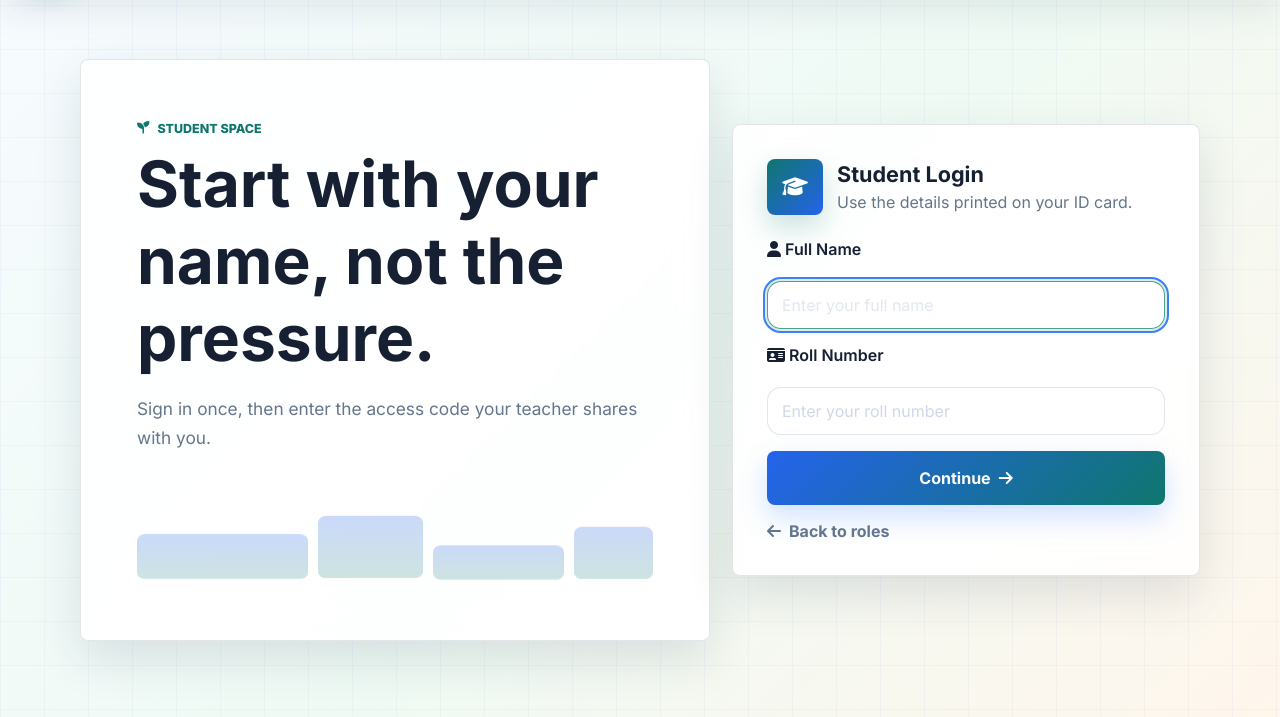
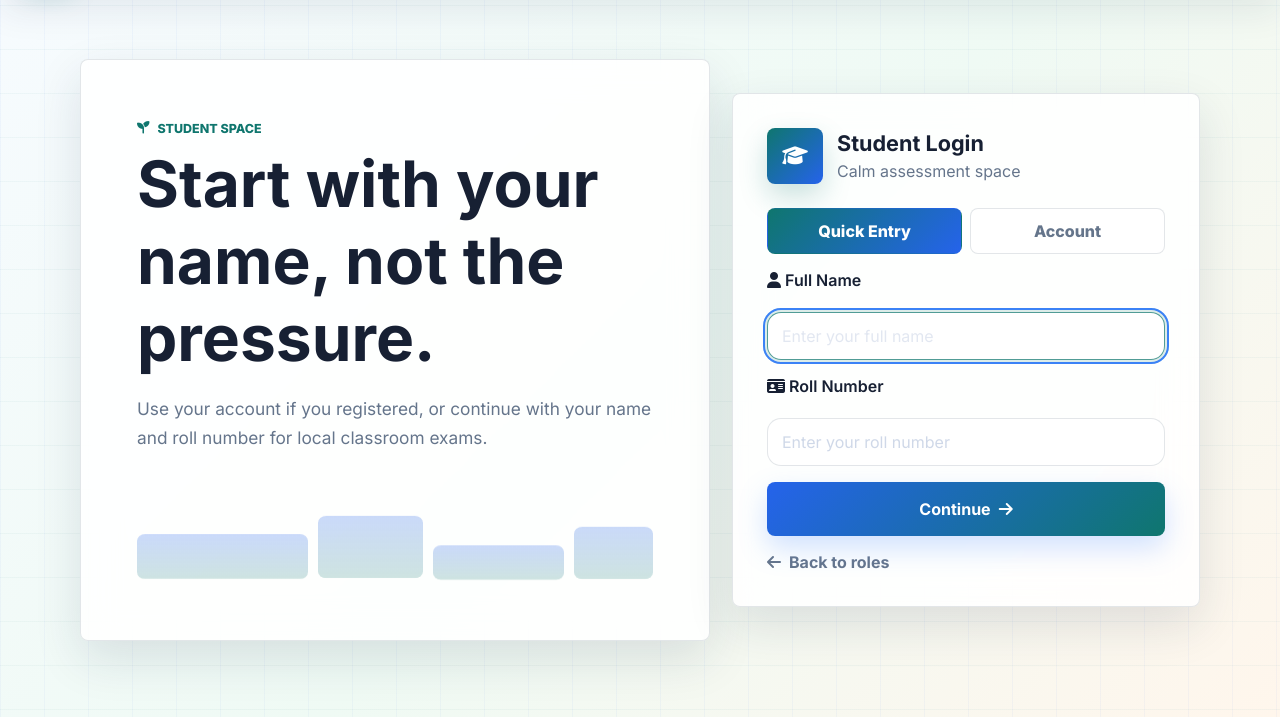
Before and after one commit to trek2terminal/exam_system, a Flask app: page /student/login in a window 1280 px wide. Shown: the part 83-800 px from the top of the page. Run offline with Flask 3, Linux system fonts and the light colour scheme; data comes from the database, SQL or seed files in the repository.

Commit message:
feat: add student self-registration and account login

```diff
--- a/app/routes/auth_routes.py
+++ b/app/routes/auth_routes.py
@@ -3,10 +3,35 @@ from datetime import datetime
 from app.models.database import db
 from app.models.user_model import User
 from app.models.audit_model import AuditLog
+from app.services.settings_service import SettingsService
 from app.utils.rate_limiter import rate_limit
 from app.utils.network import get_client_ip
 
 auth_bp = Blueprint("auth", __name__)
+
+
+def _valid_student_password(password):
+    return (
+        len(password or "") >= 8
+        and any(ch.isupper() for ch in password or "")
+        and any(ch.isdigit() for ch in password or "")
+        and any(not ch.isalnum() for ch in password or "")
+    )
+
+
+def _set_student_session(student_name, roll_no, student_id=None, username=None):
+    session.clear()
+    session.permanent = True
+    session["student_id"] = student_id or hash(f"{student_name}_{roll_no}_{datetime.utcnow().isoformat()}")
+    if student_id:
+        session["user_id"] = student_id
+        session["student_user_id"] = student_id
+    if username:
+        session["student_username"] = username
+    session["student_name"] = student_name
+    session["roll_no"] = (roll_no or "").strip().upper()
+    session["role"] = "student"
+    session["login_time"] = datetime.utcnow().isoformat()
 
 
 @auth_bp.route("/")
@@ -276,27 +301,156 @@ def teacher_logout():
 @rate_limit("student_login", methods=("POST",), json_response=False)
 def student_login():
     """Student Login"""
+    platform_settings = SettingsService.get_settings()
+
     if request.method == "POST":
+        login_mode = request.form.get("login_mode", "quick")
+
+        if login_mode == "account":
+            identifier = request.form.get("identifier", "").strip()
+            password = request.form.get("password", "").strip()
+
+            if not identifier or not password:
+                flash("Username/roll number and password are required.", "danger")
+                return redirect(url_for("auth.student_login"))
+
+            user = User.query.filter(
+                User.role == "student",
+                db.or_(
+                    User.username == identifier,
+                    User.email == identifier,
+                    User.roll_number == identifier.upper(),
+                ),
+            ).first()
+
+            if not user:
+                flash("Invalid student login details.", "danger")
+                return redirect(url_for("auth.student_login"))
+
+            if not user.is_active:
+                flash("Your student account is disabled. Contact the administrator.", "danger")
+                return redirect(url_for("auth.student_login"))
+
+            if user.is_account_locked():
+                flash("Account is temporarily locked. Try again later.", "danger")
+                return redirect(url_for("auth.student_login"))
+
+            if not user.check_password(password):
+                user.increment_failed_attempts()
+                AuditLog(
+                    user_id=user.id,
+                    action="failed_student_login",
+                    resource_type="user",
+                    resource_id=user.id,
+                    status="failed",
+                    ip_address=get_client_ip(),
+                ).save()
+                flash("Invalid student login details.", "danger")
+                return redirect(url_for("auth.student_login"))
+
+            user.reset_failed_attempts()
+            _set_student_session(user.name, user.roll_number or user.username, student_id=user.id, username=user.username)
+
+            AuditLog(
+                user_id=user.id,
+                action="student_login",
+                resource_type="user",
+                resource_id=user.id,
+                status="success",
+                ip_address=get_client_ip(),
+            ).save()
+
+            flash(f"Welcome {user.name}!", "success")
+            return redirect(url_for("student.dashboard"))
+
         student_name = request.form.get("student_name", "").strip()
-        roll_no = request.form.get("roll_no", "").strip()
+        roll_no = request.form.get("roll_no", "").strip().upper()
 
         if not student_name or not roll_no:
             flash("Student name and roll number are required.", "danger")
             return redirect(url_for("auth.student_login"))
 
-        # For students, we create a session without persistent account
-        session.clear()
-        session.permanent = True
-        session["student_id"] = hash(f"{student_name}_{roll_no}_{datetime.utcnow().isoformat()}")
-        session["student_name"] = student_name
-        session["roll_no"] = roll_no
-        session["role"] = "student"
-        session["login_time"] = datetime.utcnow().isoformat()
+        _set_student_session(student_name, roll_no)
 
         flash(f"Welcome {student_name}!", "success")
         return redirect(url_for("student.dashboard"))
 
-    return render_template("auth/student_login.html")
+    return render_template("auth/student_login.html", settings=platform_settings)
+
+
+@auth_bp.route("/student/register", methods=["GET", "POST"])
+@rate_limit("student_login", methods=("POST",), json_response=False)
+def student_register():
+    """Student self-registration, controlled by admin settings."""
+    platform_settings = SettingsService.get_settings()
+    if not platform_settings.student_self_registration:
+        flash("Student registration is currently closed. Please use the details provided by your teacher.", "warning")
+        return redirect(url_for("auth.student_login"))
+
+    if request.method == "POST":
+        name = request.form.get("name", "").strip()
+        username = request.form.get("username", "").strip()
+        email = request.form.get("email", "").strip() or None
+        roll_no = request.form.get("roll_no", "").strip().upper()
+        password = request.form.get("password", "").strip()
+        confirm_password = request.form.get("confirm_password", "").strip()
+
+        if not name or not username or not roll_no or not password or not confirm_password:
+            flash("Name, username, roll number, password, and confirmation are required.", "danger")
+            return redirect(url_for("auth.student_register"))
+
+        if len(username) < 4:
+            flash("Username must be at least 4 characters.", "danger")
+            return redirect(url_for("auth.student_register"))
+
+        if password != confirm_password:
+            flash("Passwords do not match.", "danger")
+            return redirect(url_for("auth.student_register"))
+
+        if not _valid_student_password(password):
+            flash("Password must be at least 8 characters and include uppercase, number, and special character.", "danger")
+            return redirect(url_for("auth.student_register"))
+
+        if User.query.filter_by(username=username).first():
+            flash("Username already exists.", "danger")
+            return redirect(url_for("auth.student_register"))
+
+        if email and User.query.filter_by(email=email).first():
+            flash("Email already exists.", "danger")
+            return redirect(url_for("auth.student_register"))
+
+        if User.query.filter_by(role="student", roll_number=roll_no).first():
+            flash("A student account with this roll number already exists.", "danger")
+            return redirect(url_for("auth.student_register"))
+
+        student = User(
+            name=name,
+            username=username,
+            email=email,
+            role="student",
+            roll_number=roll_no,
+            is_active=True,
+            is_verified=True,
+            created_at=datetime.utcnow(),
+        )
+        student.set_password(password)
+        db.session.add(student)
+        db.session.commit()
+
+        AuditLog(
+            user_id=student.id,
+            action="student_self_register",
+            resource_type="user",
+            resource_id=student.id,
+            status="success",
+            ip_address=get_client_ip(),
+        ).save()
+
+        _set_student_session(student.name, student.roll_number, student_id=student.id, username=student.username)
+        flash("Student account created. Welcome!", "success")
+        return redirect(url_for("student.dashboard"))
+
+    return render_template("auth/student_register.html", settings=platform_settings)
 
 
 @auth_bp.route("/student/logout")
--- a/app/static/css/style.css
+++ b/app/static/css/style.css
@@ -2143,6 +2143,37 @@ html[data-theme="dark"] body.student-mode .theme-toggle {
     gap: 16px;
 }
 
+.student-login-tabs {
+    display: grid;
+    grid-template-columns: repeat(2, minmax(0, 1fr));
+    gap: 8px;
+    margin-bottom: 16px;
+}
+
+.student-login-tab {
+    min-height: 42px;
+    border: 1px solid var(--student-border);
+    border-radius: 8px;
+    color: var(--student-muted);
+    background: rgba(255, 255, 255, 0.48);
+    font-weight: 800;
+    cursor: pointer;
+}
+
+.student-login-tab.active {
+    color: #fff;
+    border-color: transparent;
+    background: linear-gradient(135deg, var(--student-teal), var(--student-blue));
+}
+
+.student-login-panel {
+    display: none;
+}
+
+.student-login-panel.active {
+    display: grid;
+}
+
 body.student-mode input,
 body.student-mode textarea,
 body.student-mode select {
--- a/app/templates/auth/student_login.html
+++ b/app/templates/auth/student_login.html
@@ -1,6 +1,6 @@
 {% extends "base.html" %}
 
-{% block title %}Student Entry - Exam System{% endblock %}
+{% block title %}Student Entry - {{ platform_settings.platform_name if platform_settings else 'Exam System' }}{% endblock %}
 
 {% block content %}
 <div class="student-entry">
@@ -8,7 +8,7 @@
         <div class="student-entry-copy">
             <span class="student-kicker"><i class="fas fa-seedling"></i> Student space</span>
             <h1>Start with your name, not the pressure.</h1>
-            <p>Sign in once, then enter the access code your teacher shares with you.</p>
+            <p>Use your account if you registered, or continue with your name and roll number for local classroom exams.</p>
         </div>
         <div class="student-calm-strip" aria-hidden="true">
             <span></span><span></span><span></span><span></span>
@@ -20,11 +20,17 @@
             <div class="student-form-icon"><i class="fas fa-graduation-cap"></i></div>
             <div>
                 <h2>Student Login</h2>
-                <p>Use the details printed on your ID card.</p>
+                <p>{{ settings.welcome_message if settings else 'Calm assessment space' }}</p>
             </div>
         </div>
 
-        <form method="POST" class="student-form">
+        <div class="student-login-tabs" role="tablist">
+            <button type="button" class="student-login-tab active" data-login-tab="quick">Quick Entry</button>
+            <button type="button" class="student-login-tab" data-login-tab="account">Account</button>
+        </div>
+
+        <form method="POST" class="student-form student-login-panel active" data-login-panel="quick">
+            <input type="hidden" name="login_mode" value="quick">
             <div class="form-group">
                 <label for="student_name"><i class="fas fa-user"></i> Full Name</label>
                 <input
@@ -55,9 +61,69 @@
             </button>
         </form>
 
+        <form method="POST" class="student-form student-login-panel" data-login-panel="account">
+            <input type="hidden" name="login_mode" value="account">
+            <div class="form-group">
+                <label for="identifier"><i class="fas fa-user-lock"></i> Username / Email / Roll No</label>
+                <input
+                    type="text"
+                    id="identifier"
+                    name="identifier"
+                    placeholder="Enter username, email, or roll number"
+                    autocomplete="username"
+                >
+            </div>
+
+            <div class="form-group">
+                <label for="password"><i class="fas fa-lock"></i> Password</label>
+                <input
+                    type="password"
+                    id="password"
+                    name="password"
+                    placeholder="Enter your password"
+                    autocomplete="current-password"
+                >
+            </div>
+
+            <button type="submit" class="btn primary student-primary-action">
+                Sign in <i class="fas fa-arrow-right"></i>
+            </button>
+        </form>
+
+        {% if settings and settings.student_self_registration %}
+            <a href="{{ url_for('auth.student_register') }}" class="student-back-link">
+                <i class="fas fa-user-plus"></i> Create student account
+            </a>
+        {% endif %}
+
         <a href="{{ url_for('auth.login_selector') }}" class="student-back-link">
             <i class="fas fa-arrow-left"></i> Back to roles
         </a>
     </section>
 </div>
 {% endblock %}
+
+{% block scripts %}
+<script>
+document.querySelectorAll("[data-login-tab]").forEach(tab => {
+    tab.addEventListener("click", () => {
+        const target = tab.dataset.loginTab;
+        document.querySelectorAll("[data-login-tab]").forEach(item => item.classList.toggle("active", item === tab));
+        document.querySelectorAll("[data-login-panel]").forEach(panel => {
+            const isActive = panel.dataset.loginPanel === target;
+            panel.classList.toggle("active", isActive);
+            panel.querySelectorAll("input").forEach(input => {
+                if (input.type !== "hidden") input.required = isActive;
+            });
+        });
+    });
+});
+
+document.querySelectorAll("[data-login-panel]").forEach(panel => {
+    const isActive = panel.classList.contains("active");
+    panel.querySelectorAll("input").forEach(input => {
+        if (input.type !== "hidden") input.required = isActive;
+    });
+});
+</script>
+{% endblock %}
```
Also changed, not shown: MIGRATION_PLAN.md (+2 -0 lines), app/routes/admin_routes.py (+5 -3 lines), app/templates/admin/edit_user.html (+12 -0 lines), app/templates/admin/users.html (+16 -5 lines), app/templates/auth/student_register.html (added, +70 -0 lines).
